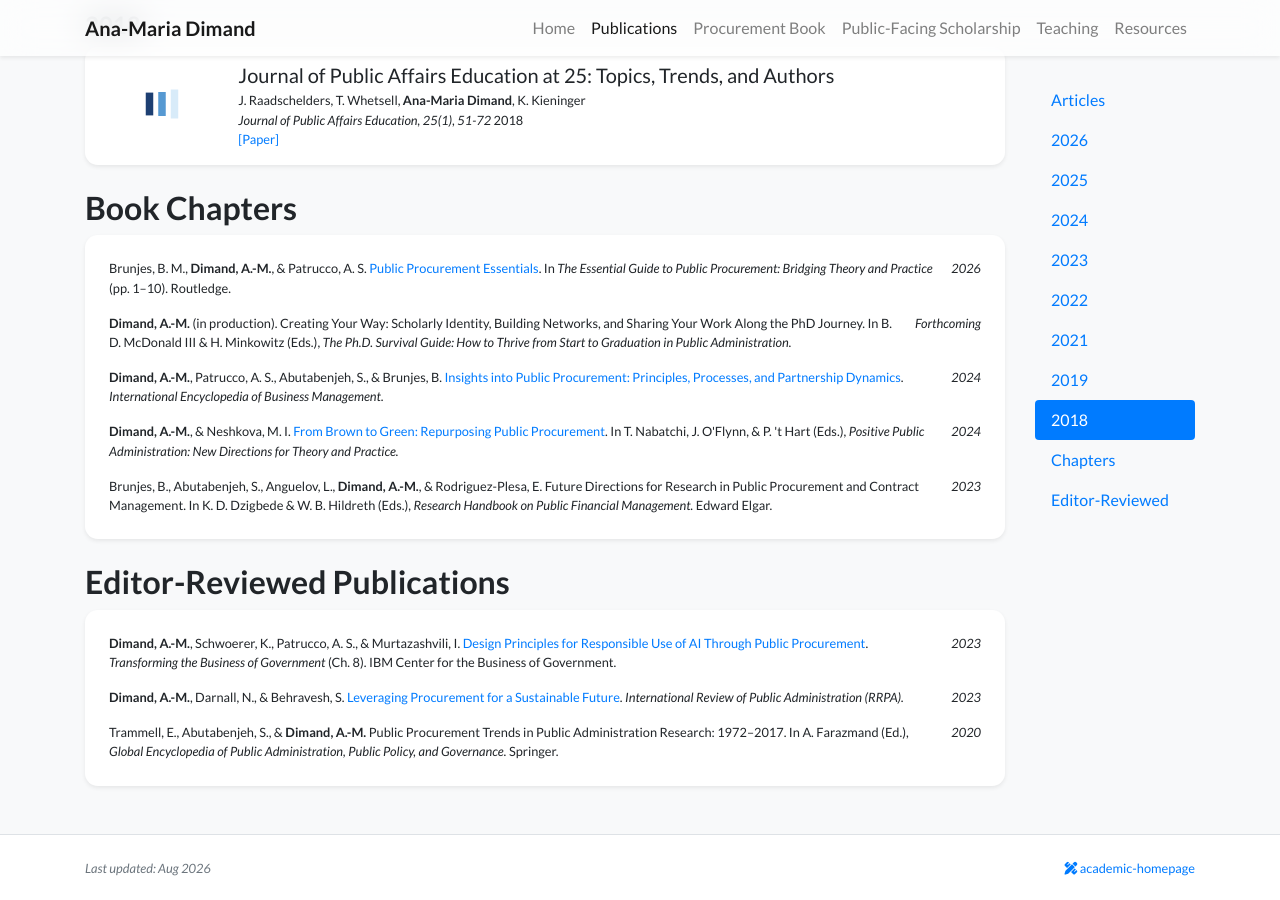
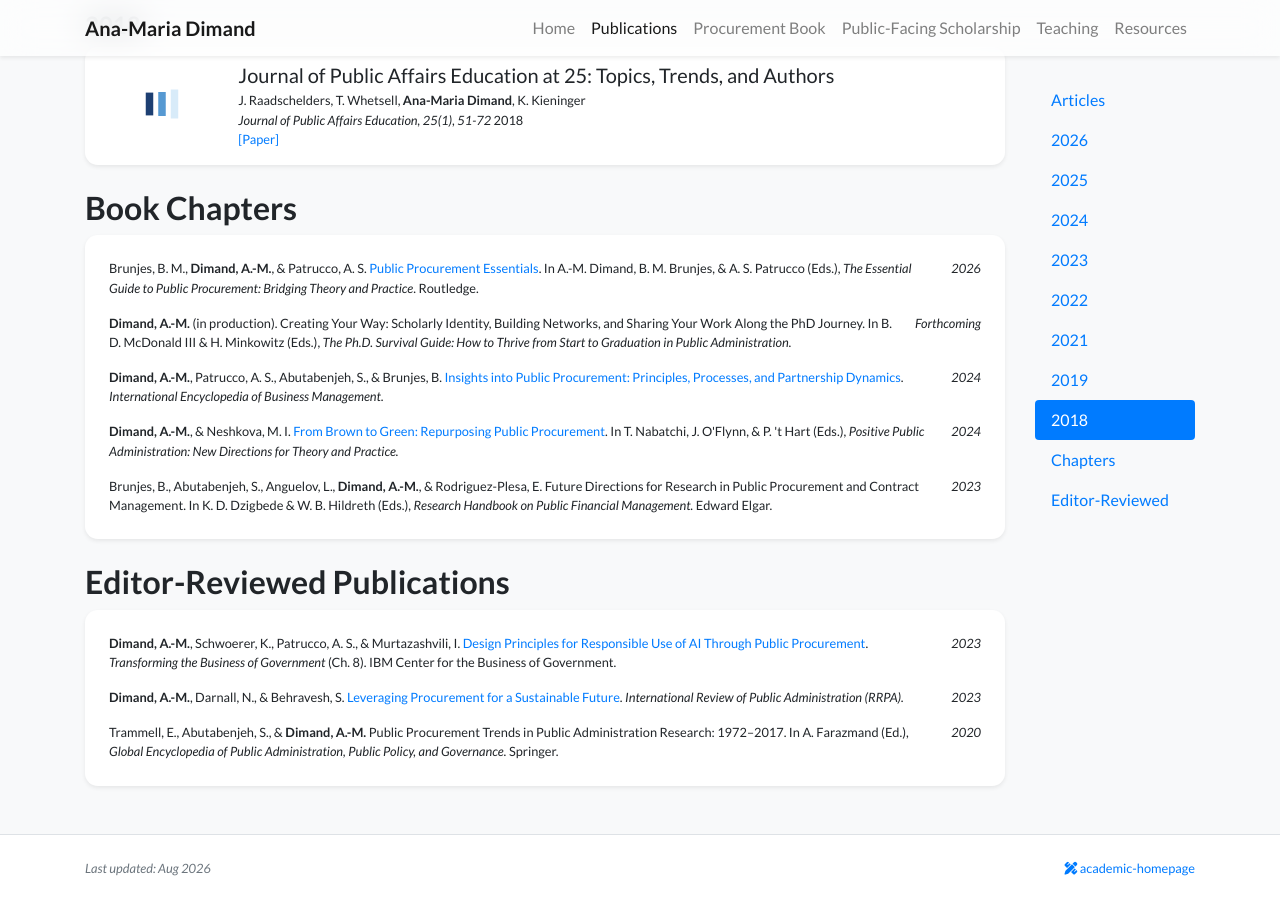
Before and after one commit to anamariadimand/anamariadimand.github.io, a Jekyll site: the page built from publications.html, in a window 1280 px wide and 900 px high, scrolled down 3773 px. Built offline with Jekyll 4.4.1, drawn with Linux system fonts in a browser that asks for light colours; nearby versions of some CDN libraries; a style sheet for code colours, icons or effects is not loaded.

Commit message:
Chapter: drop page range, add editors
Co-Authored-By: Claude Opus 4.8 <noreply@anthropic.com>

```diff
--- a/publications.html
+++ b/publications.html
@@ -25,7 +25,7 @@ body_attr: >-
         <div class="card border-0 shadow-sm bg-white">
             <div class="card-body p-4">
                 <ul class="list-unstyled mb-0">
-                    <li class="d-flex small mb-3"><div>Brunjes, B. M., <strong>Dimand, A.-M.</strong>, &amp; Patrucco, A. S. <a href="https://www.taylorfrancis.com/chapters/edit/10.4324/9781003566670-1/public-procurement-essentials-benjamin-brunjes-ana-maria-dimand-andrea-patrucco" target="_blank">Public Procurement Essentials</a>. In <em>The Essential Guide to Public Procurement: Bridging Theory and Practice</em> (pp. 1&ndash;10). Routledge.</div><div class="ml-auto pl-3 no-break"><em>2026</em></div></li>
+                    <li class="d-flex small mb-3"><div>Brunjes, B. M., <strong>Dimand, A.-M.</strong>, &amp; Patrucco, A. S. <a href="https://www.taylorfrancis.com/chapters/edit/10.4324/9781003566670-1/public-procurement-essentials-benjamin-brunjes-ana-maria-dimand-andrea-patrucco" target="_blank">Public Procurement Essentials</a>. In A.-M. Dimand, B. M. Brunjes, &amp; A. S. Patrucco (Eds.), <em>The Essential Guide to Public Procurement: Bridging Theory and Practice</em>. Routledge.</div><div class="ml-auto pl-3 no-break"><em>2026</em></div></li>
                     <li class="d-flex small mb-3"><div><strong>Dimand, A.-M.</strong> (in production). Creating Your Way: Scholarly Identity, Building Networks, and Sharing Your Work Along the PhD Journey. In B. D. McDonald III &amp; H. Minkowitz (Eds.), <em>The Ph.D. Survival Guide: How to Thrive from Start to Graduation in Public Administration.</em></div><div class="ml-auto pl-3 no-break"><em>Forthcoming</em></div></li>
                     <li class="d-flex small mb-3"><div><strong>Dimand, A.-M.</strong>, Patrucco, A. S., Abutabenjeh, S., &amp; Brunjes, B. <a href="https://www.sciencedirect.com/science/article/abs/pii/B9780443137013003509?via%3Dihub" target="_blank">Insights into Public Procurement: Principles, Processes, and Partnership Dynamics</a>. <em>International Encyclopedia of Business Management.</em></div><div class="ml-auto pl-3 no-break"><em>2024</em></div></li>
                     <li class="d-flex small mb-3"><div><strong>Dimand, A.-M.</strong>, &amp; Neshkova, M. I. <a href="https://doi.org/10.4337/9781803929170.00035" target="_blank">From Brown to Green: Repurposing Public Procurement</a>. In T. Nabatchi, J. O'Flynn, &amp; P. 't Hart (Eds.), <em>Positive Public Administration: New Directions for Theory and Practice.</em></div><div class="ml-auto pl-3 no-break"><em>2024</em></div></li>
```
